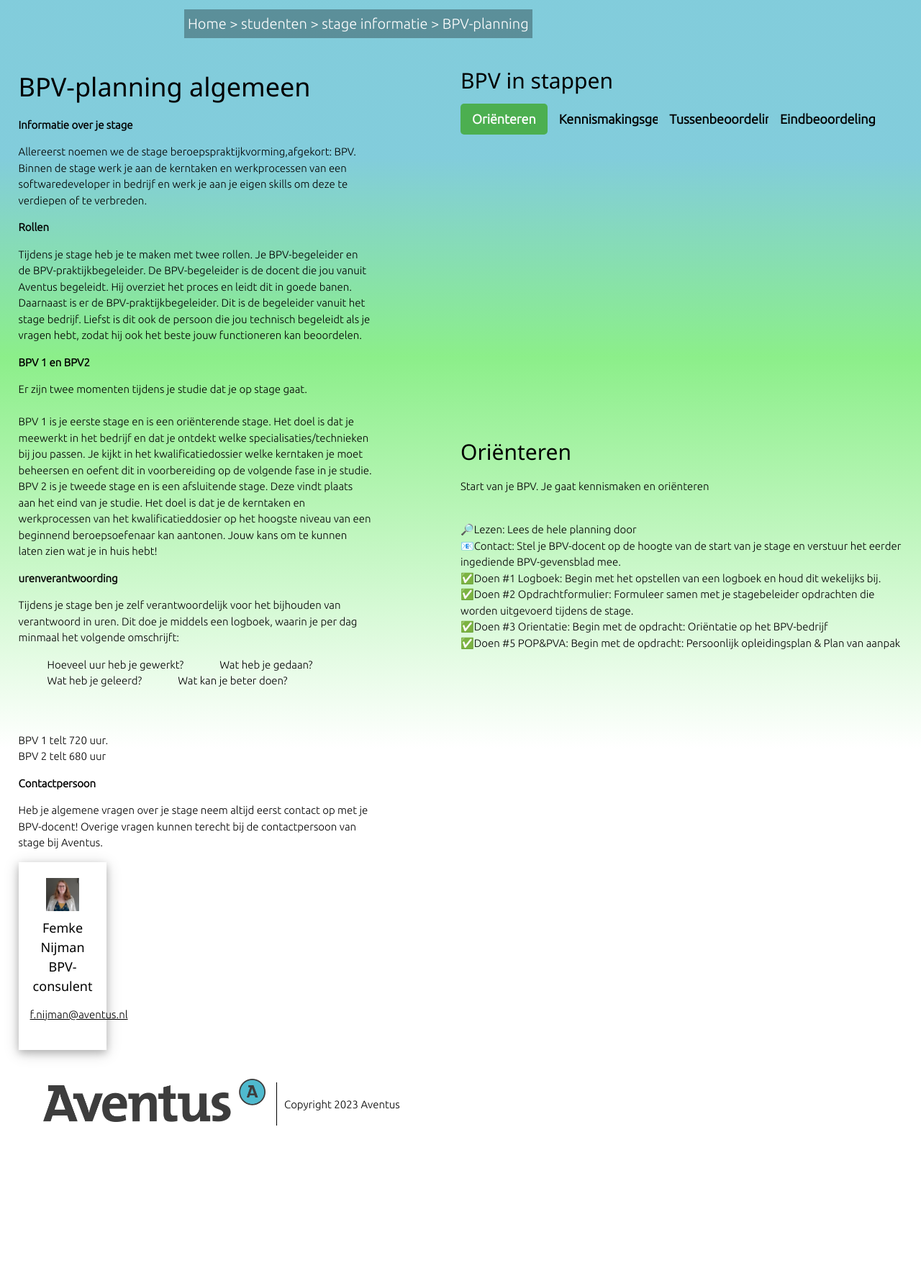
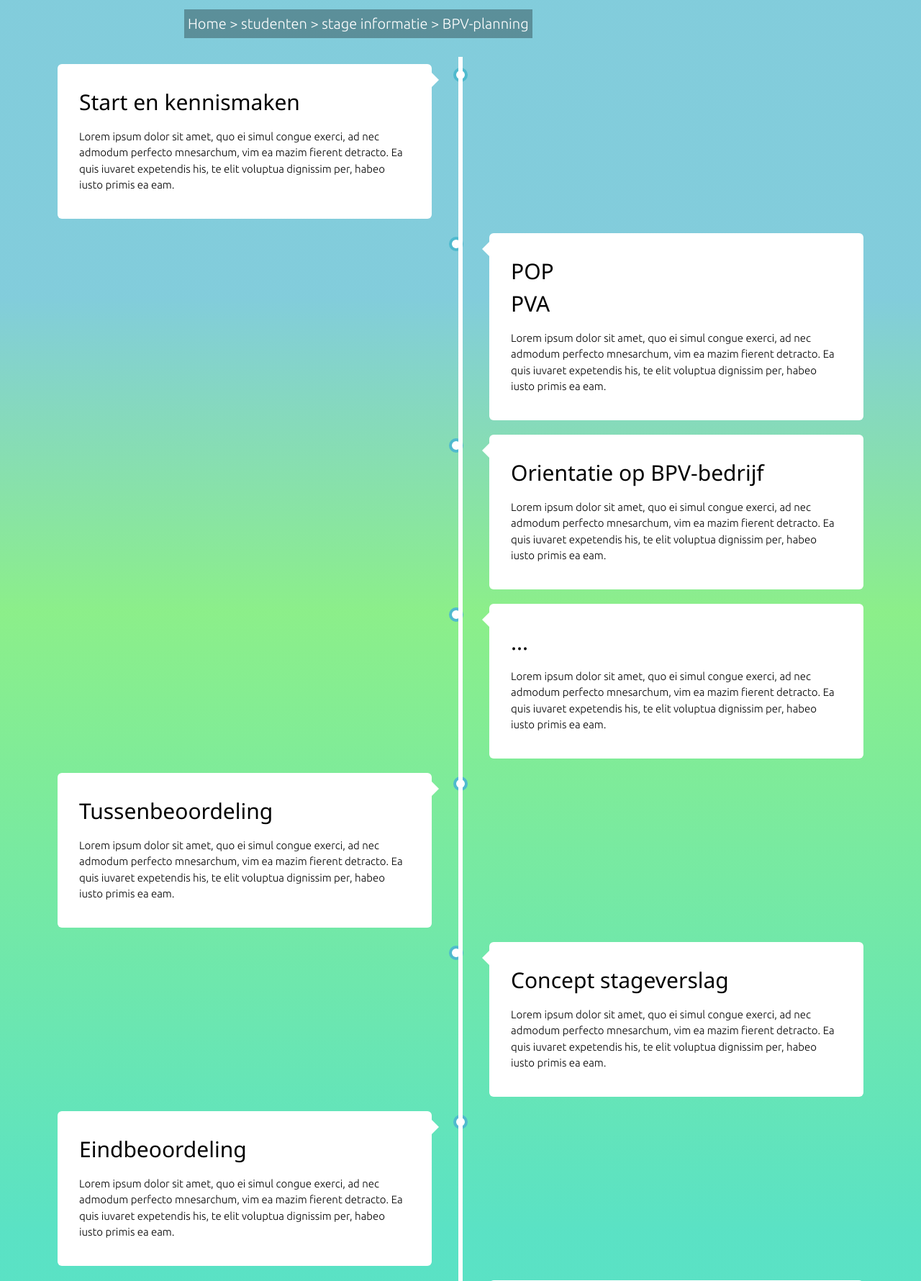
Before and after one commit to mrjimmyscheer/aventusfactory, a PHP site: page /pages/stage/bpv_planning.html in a window 1280 px wide. Shown: the part 115-1895 px from the top of the page at 72% size. Before the commit the page ends 1679 px from the top, so only its background shows below. Run offline with PHP 8.4, Linux system fonts and the light colour scheme.

Commit message:
BPV-planning seperated

```diff
--- a/assets/styles/bpv_planning.css
+++ b/assets/styles/bpv_planning.css
@@ -1,4 +1,6 @@
-
+html{
+    background: linear-gradient(360deg, rgba(12, 212, 169, 0.68) 32.6%, rgba(85, 231, 82, 0.68) 64.37%, rgba(62, 177, 200, 0.648) 80.52%);
+}
 .bpv_planning_menu{
     width: 100%;
     display: flex;
@@ -29,33 +31,141 @@
     border-top: none;
 }
 
-/* boxes */
-.bpv_planning_overview{
-display: flex;
-flex-direction: row;
-width: 96%;
-min-height: 500px;
-margin: 2%;
-gap: 10%;
-
-}
-.overview_info_child{
-width: 50%;
-}
-.bpv_planning_child{
-width:50%;
+.bpv_planning{
+    margin-top: 2%;
 }
 
+  /*Timeline */
 
-/* Responsive layout - makes a one column layout instead of a two-column layout */
-@media (max-width: 800px) {
-    .bpv_planning_overview {
-      flex-direction: column;
+
+  .body {
+    box-sizing: border-box;
+  }
+
+  .body {
+    font-family: Helvetica, sans-serif;
+  }
+
+  /* The actual timeline (the vertical ruler) */
+  .timeline {
+    position: relative;
+    max-width: 1200px;
+    margin: 0 auto;
+  }
+
+  /* The actual timeline (the vertical ruler) */
+  .timeline::after {
+    content: '';
+    position: absolute;
+    width: 6px;
+    background-color: white;
+    top: 0;
+    bottom: 0;
+    left: 50%;
+    margin-left: -3px;
+  }
+
+  /* Container around content */
+  .container {
+    padding: 10px 40px;
+    position: relative;
+    background-color: inherit;
+    width: 50%;
+  }
+
+  /* The circles on the timeline */
+  .container::after {
+    content: '';
+    position: absolute;
+    width: 20px;
+    height: 20px;
+    right: -10px;
+    background-color: white;
+    border: 4px solid #4FBACE;
+    top: 15px;
+    border-radius: 50%;
+    z-index: 1;
+  }
+
+  /* Place the container to the left */
+  .left {
+    left: 0;
+  }
+
+  /* Place the container to the right */
+  .right {
+    left: 50%;
+  }
+
+  /* Add arrows to the left container (pointing right) */
+  .left::before {
+    content: " ";
+    height: 0;
+    position: absolute;
+    top: 22px;
+    width: 0;
+    z-index: 1;
+    right: 30px;
+    border: medium solid white;
+    border-width: 10px 0 10px 10px;
+    border-color: transparent transparent transparent white;
+  }
+
+  /* Add arrows to the right container (pointing left) */
+  .right::before {
+    content: " ";
+    height: 0;
+    position: absolute;
+    top: 22px;
+    width: 0;
+    z-index: 1;
+    left: 30px;
+    border: medium solid white;
+    border-width: 10px 10px 10px 0;
+    border-color: transparent white transparent transparent;
+  }
+
+  /* Fix the circle for containers on the right side */
+  .right::after {
+    left: -16px;
+  }
+
+  /* The actual content */
+  .content {
+    padding: 20px 30px;
+    background-color: white;
+    position: relative;
+    border-radius: 6px;
+  }
+
+  /* Media queries - Responsive timeline on screens less than 600px wide */
+  @media screen and (max-width: 600px) {
+    /* Place the timelime to the left */
+    .timeline::after {
+    left: 31px;
     }
-    .bpv_planning_menu{
-        flex-direction: column;
+
+    /* Full-width containers */
+    .container {
+    width: 100%;
+    padding-left: 70px;
+    padding-right: 25px;
     }
-    .step{
-        margin-top: 0%;
+
+    /* Make sure that all arrows are pointing leftwards */
+    .container::before {
+    left: 60px;
+    border: medium solid white;
+    border-width: 10px 10px 10px 0;
+    border-color: transparent white transparent transparent;
     }
-  }
+
+    /* Make sure all circles are at the same spot */
+    .left::after, .right::after {
+    left: 15px;
+    }
+
+    /* Make all right containers behave like the left ones */
+    .right {
+    left: 0%;
+    }
--- a/index.html
+++ b/index.html
@@ -71,7 +71,7 @@
             <div class="doelgroepafbeelding2"></div>
             <div class="doelgroeptekstblok">
                 <h2>Huidige Studenten</h2>
-                <p>Op zoek naar een stageplek?<br>
+                <p>Op zoek naar de studiewijzers?<br>
                     Of ben je bezig met je stage en op zoek naar info over bijvoorbeeld je verslag?<br>
                     <br>
                     Op deze pagina vind je alle info die je nodig hebt!
@@ -87,7 +87,7 @@
             <div class="doelgroepafbeelding3"></div>
             <div class="doelgroeptekstblok">
                 <h2>Bedrijven & Partners</h2>
-                <p>Wilt u samenwerken met aanstromend talent?<br>
+                <p>Wilt u samenwerken met toekomstige software developers?<br>
                     Of heeft u al een stagiair van Aventus?<br>
                     <br>
                     Op deze pagina vind u alle benodigde informatie voor bedrijven & partners!
--- a/pages/stage/bpv_planning.html
+++ b/pages/stage/bpv_planning.html
@@ -7,6 +7,7 @@
     <link rel="stylesheet" href="../../assets/styles/w3/w3.css">
     <link rel="stylesheet" href="../../assets/styles/aventusfactory.css">
     <link rel="stylesheet" href="../../assets/styles/bpv_planning.css">
+    <link rel="stylesheet" href="../../assets//styles/animate/animate.min.css">
     <title>Aventus Factory - Student</title>
 </head>
 
@@ -29,117 +30,79 @@
     <main>
         <div class="breadcrumbs"><a href="../../index.html">Home</a> > <a href="./student.html">studenten</a> > <a href="../stage-informatie.html">stage informatie</a> > <a href="../stage/bpv_planning.html">BPV-planning</a></div>
 
-        <div class="steps_container bpv_planning_overview">
-          <div class="overview_info_child">
-             <p>
-
-             </p>
-            <h1>BPV-planning algemeen</h1>
-
-            <p>
-              <strong>Informatie over je stage</strong>
-                <p>
-                  Allereerst noemen we de stage beroepspraktijkvorming,afgekort: BPV. Binnen de stage werk je aan de kerntaken en werkprocessen van een softwaredeveloper in bedrijf
-                  en werk je aan je eigen skills om deze te verdiepen of te verbreden.
-              </p>
-              <strong>Rollen</strong>
-                <p>
-                  Tijdens je stage heb je te maken met twee rollen. Je BPV-begeleider en de BPV-praktijkbegeleider.
-                  De BPV-begeleider is de docent die jou vanuit Aventus begeleidt. Hij overziet het proces en leidt
-                  dit in goede banen. Daarnaast is er de BPV-praktijkbegeleider. Dit is de begeleider vanuit het stage bedrijf.
-                  Liefst is dit ook de persoon die jou technisch begeleidt als je vragen hebt, zodat hij ook het beste jouw
-                  functioneren kan beoordelen.
-                </p>
-
-              <strong>BPV 1 en BPV2</strong>
-              <p>
-              Er zijn twee momenten tijdens je studie dat je op stage gaat.<br>
-              <br>BPV 1 is je eerste stage en is een oriënterende stage.
-              Het doel is dat je meewerkt in het bedrijf en dat je
-              ontdekt welke specialisaties/technieken bij jou passen.
-              Je kijkt in het kwalificatiedossier welke kerntaken je
-              moet beheersen en oefent dit in voorbereiding op de volgende fase in je studie.
-
-              <br>BPV 2 is je tweede stage en is een afsluitende stage.
-              Deze vindt plaats aan het eind van je studie.
-              Het doel is dat je de kerntaken en werkprocessen van het kwalificatieddosier
-              op het hoogste niveau van een beginnend beroepsoefenaar kan aantonen.
-              Jouw kans om te kunnen laten zien wat je in huis hebt!
-             </p>
-
-             <strong>urenverantwoording</strong>
-             <p>
-             Tijdens je stage ben je zelf verantwoordelijk voor het bijhouden van verantwoord in uren.
-             Dit doe je middels een logboek, waarin je per dag minmaal het volgende omschrijft:
-            <ul class="uren_list">
-              <li>Hoeveel uur heb je gewerkt?</li>
-              <li>Wat heb je gedaan?</li>
-              <li>Wat heb je geleerd?</li>
-              <li>Wat kan je beter doen?</li>
-            </ul>
+        <div class="bpv_planning">
+          <div class="timeline">
+            <div class="container left animate__animated animate__fadeInLeft">
+              <div class="content">
+                <h2>Start en kennismaken</h2>
+                <p>Lorem ipsum dolor sit amet, quo ei simul congue exerci, ad nec admodum perfecto mnesarchum, vim ea mazim fierent detracto. Ea quis iuvaret expetendis his, te elit voluptua dignissim per, habeo iusto primis ea eam.</p>
+              </div>
+            </div>
+            <div class="container right animate__animated animate__fadeInRight">
+              <div class="content">
+                <h2>POP<br>PVA</h2>
+                <p>Lorem ipsum dolor sit amet, quo ei simul congue exerci, ad nec admodum perfecto mnesarchum, vim ea mazim fierent detracto. Ea quis iuvaret expetendis his, te elit voluptua dignissim per, habeo iusto primis ea eam.</p>
+              </div>
+            </div>
+            <div class="container right animate__animated animate__fadeInRight">
+              <div class="content">
+                <h2>Orientatie op BPV-bedrijf</h2>
+                <p>Lorem ipsum dolor sit amet, quo ei simul congue exerci, ad nec admodum perfecto mnesarchum, vim ea mazim fierent detracto. Ea quis iuvaret expetendis his, te elit voluptua dignissim per, habeo iusto primis ea eam.</p>
+              </div>
+            </div>
+            <div class="container right animate__animated animate__fadeInRight">
+              <div class="content">
+                <h2>...</h2>
+                <p>Lorem ipsum dolor sit amet, quo ei simul congue exerci, ad nec admodum perfecto mnesarchum, vim ea mazim fierent detracto. Ea quis iuvaret expetendis his, te elit voluptua dignissim per, habeo iusto primis ea eam.</p>
+              </div>
+            </div>
+            <div class="container left animate__animated animate__fadeInLeft">
+              <div class="content">
+                <h2>Tussenbeoordeling</h2>
+                <p>Lorem ipsum dolor sit amet, quo ei simul congue exerci, ad nec admodum perfecto mnesarchum, vim ea mazim fierent detracto. Ea quis iuvaret expetendis his, te elit voluptua dignissim per, habeo iusto primis ea eam.</p>
+              </div>
+            </div>
+            <div class="container right animate__animated animate__fadeInRight">
+              <div class="content">
+                <h2>Concept stageverslag</h2>
+                <p>Lorem ipsum dolor sit amet, quo ei simul congue exerci, ad nec admodum perfecto mnesarchum, vim ea mazim fierent detracto. Ea quis iuvaret expetendis his, te elit voluptua dignissim per, habeo iusto primis ea eam.</p>
+              </div>
+            </div>
+            <div class="container left animate__animated animate__fadeInLeft">
+              <div class="content">
+                <h2>Eindbeoordeling</h2>
+                <p>Lorem ipsum dolor sit amet, quo ei simul congue exerci, ad nec admodum perfecto mnesarchum, vim ea mazim fierent detracto. Ea quis iuvaret expetendis his, te elit voluptua dignissim per, habeo iusto primis ea eam.</p>
+              </div>
+            </div>
+            <div class="container right animate__animated animate__fadeInRight">
+              <div class="content">
+                <h2>Reflectie op eindbeoordeling</h2>
+                <p>Lorem ipsum dolor sit amet, quo ei simul congue exerci, ad nec admodum perfecto mnesarchum, vim ea mazim fierent detracto. Ea quis iuvaret expetendis his, te elit voluptua dignissim per, habeo iusto primis ea eam.</p>
+              </div>
+            </div>
+            <div class="container left animate__animated animate__fadeInLeft">
+              <div class="content">
+                <h2>Defintief stageverslag</h2>
+                <p>Lorem ipsum dolor sit amet, quo ei simul congue exerci, ad nec admodum perfecto mnesarchum, vim ea mazim fierent detracto. Ea quis iuvaret expetendis his, te elit voluptua dignissim per, habeo iusto primis ea eam.</p>
+              </div>
+            </div>
+            <div class="container left animate__animated animate__fadeInLeft">
+              <div class="content">
+                <h2>Afronden en herkansen</h2>
+                <p>Lorem ipsum dolor sit amet, quo ei simul congue exerci, ad nec admodum perfecto mnesarchum, vim ea mazim fierent detracto. Ea quis iuvaret expetendis his, te elit voluptua dignissim per, habeo iusto primis ea eam.</p>
+              </div>
+            </div>
+          </div>
 
 
-            <br>
-             <br>BPV 1 telt 720 uur.
-             <br>BPV 2 telt 680 uur
-            </p>
-            <strong>Contactpersoon</strong>
-            <p>
-              Heb je algemene vragen over je stage neem altijd eerst contact op met je BPV-docent!
-              Overige vragen kunnen terecht bij de contactpersoon van stage bij Aventus.
 
-            </p>
 
-            <div class="w3-card-4" style="width:25%">
 
-              <div class="w3-container w3-center">
-                <br>
-                <img src="../../assets/images/femke_nijman.jpg" alt="Avatar" style="width:50%">
-                <h5>Femke Nijman <br> BPV-consulent</h5>
-              <p><a href="mailto:f.nijman@aventus.nl">f.nijman@aventus.nl</a></p>
-              <br>
-              </div>
-            </div>
 
-            </p>
-          </div>
-          <div class="bpv_planning_child">
-            <h2>BPV in stappen</h2>
 
-            <div class="bpv_planning_menu">
-              <button class="w3-button tablink w3-green step_button" onclick="openStep(event,'Oriënteren')">Oriënteren</button>
-              <button class="w3-button tablink step_button" onclick="openStep(event,'Kennismakingsgesprek')">Kennismakingsgesprek</button>
-              <button class="w3-button tablink step_button" onclick="openStep(event,'Tussenbeoordeling')">Tussenbeoordeling</button>
-              <button class="w3-button tablink step_button" onclick="openStep(event,'Eindbeoordeling')">Eindbeoordeling</button>
-            </div>
 
-            <div id="Oriënteren" class="step w3-animate-right">
-              <h2>Oriënteren</h2>
-              <p>Start van je BPV. Je gaat kennismaken en oriënteren<br>
-                <p>
-                <br>🔎Lezen: Lees de hele planning door
-                <br>📧Contact: Stel je BPV-docent op de hoogte van de start van je stage en verstuur het eerder ingediende BPV-gevensblad mee.
-                <br>✅Doen #1 Logboek: Begin met het opstellen van een logboek en houd dit wekelijks bij.
-                <br>✅Doen #2 Opdrachtformulier: Formuleer samen met je stagebeleider opdrachten die worden uitgevoerd tijdens de stage.
-                <br>✅Doen #3 Orientatie: Begin met de opdracht: Oriëntatie op het BPV-bedrijf
-                <br>✅Doen #5 POP&PVA: Begin met de opdracht: Persoonlijk opleidingsplan & Plan van aanpak</p>
-            </div>
 
-            <div id="Kennismakingsgesprek" class="step w3-animate-right" style="display:none">
-              <h2>Kennismakingsgesprek</h2>
-              <p> In overleg met je praktijkbegeleider en BPV-bedrijf
-                Inleveren: opdracht “Oriëntatie op het BPV-bedrijf”  &  “Stageopdracht(en)” bij je BPV-docent
-                  Inleveren: opdracht “POP en PvA” bij je BPV-docent</p>
-            </div>
-            <div id="Tussenbeoordeling" class="step w3-animate-right" style="display:none">
-              <h2>Tussenbeoordeling</h2>
-              <p>Tussenbeoordeling is the capital of Japan.</p>
-            </div>
-            <div id="Eindbeoordeling" class="step w3-animate-right" style="display:none">
-              <h2>Eindbeoordeling</h2>
-              <p>Eindbeoordeling is the capital of Japan.</p>
-            </div>
-          </div>
+
           </div>
 
 
--- a/pages/student.html
+++ b/pages/student.html
@@ -29,8 +29,8 @@
         <div class="doelgroepblok">
             <div class="doelgroepafbeelding4"></div>
             <div class="doelgroeptekstblok">
-                <h2>Periodewijzers en planning</h2>
-                <p>Hier vind je alle periodewijzers zodat jij precies weet wat je moet doen om jou studiepunten te behalen!<br>
+                <h2>Studiewijzers en planning</h2>
+                <p>Hier vind je alle studiewijzers zodat jij precies weet wat je moet doen om jou studiepunten te behalen!<br>
                     <br>
                     Ook vind je hier de algemene jaarplanning zodat jij je goed kunt voorbereiden op de komende vakken en excursies
                 </p>
```
Also changed, not shown: pages/stage-informatie.html (+5 -4 lines), pages/stage/bpv_ik_loop_stage.html (added, +156 -0 lines).
